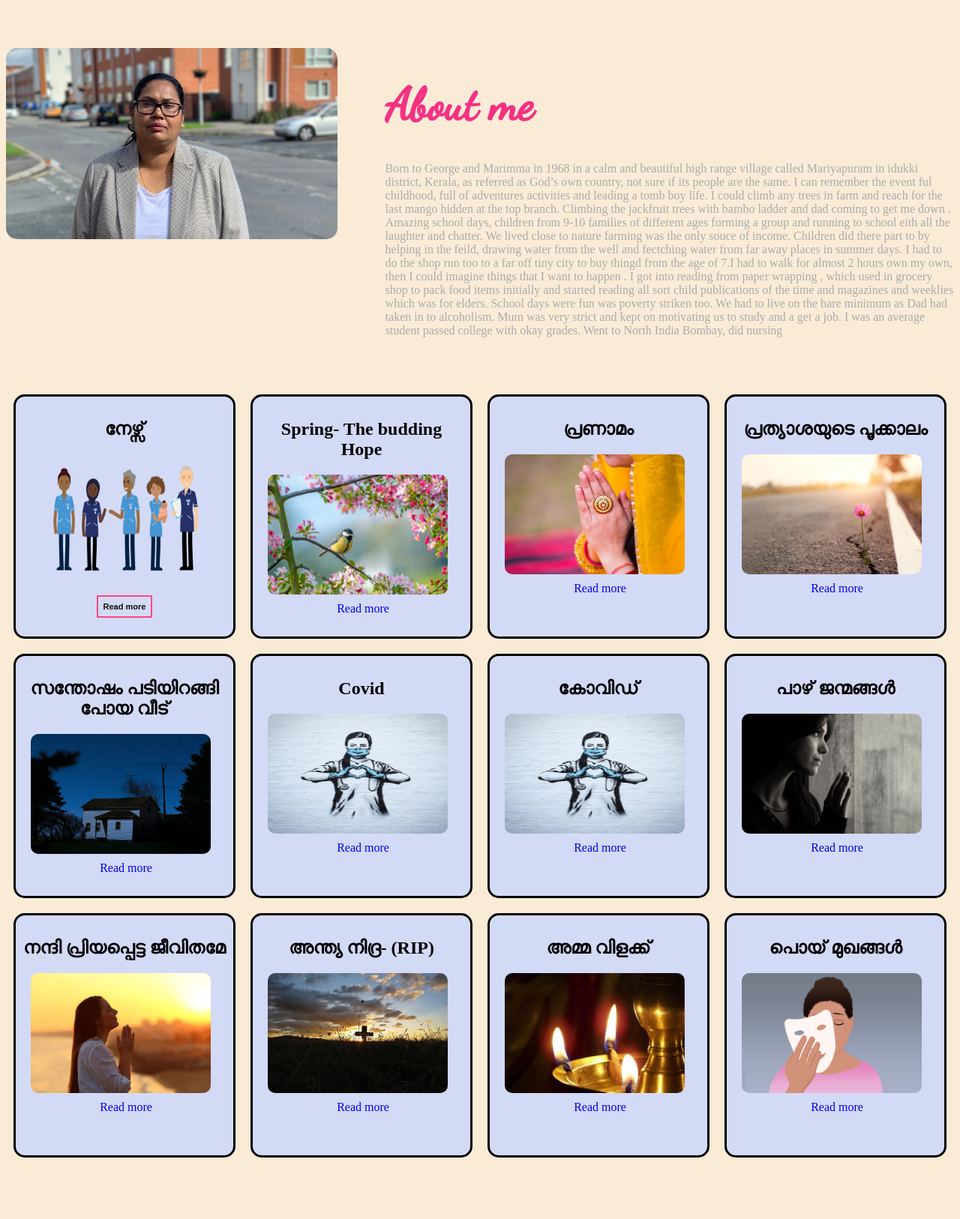
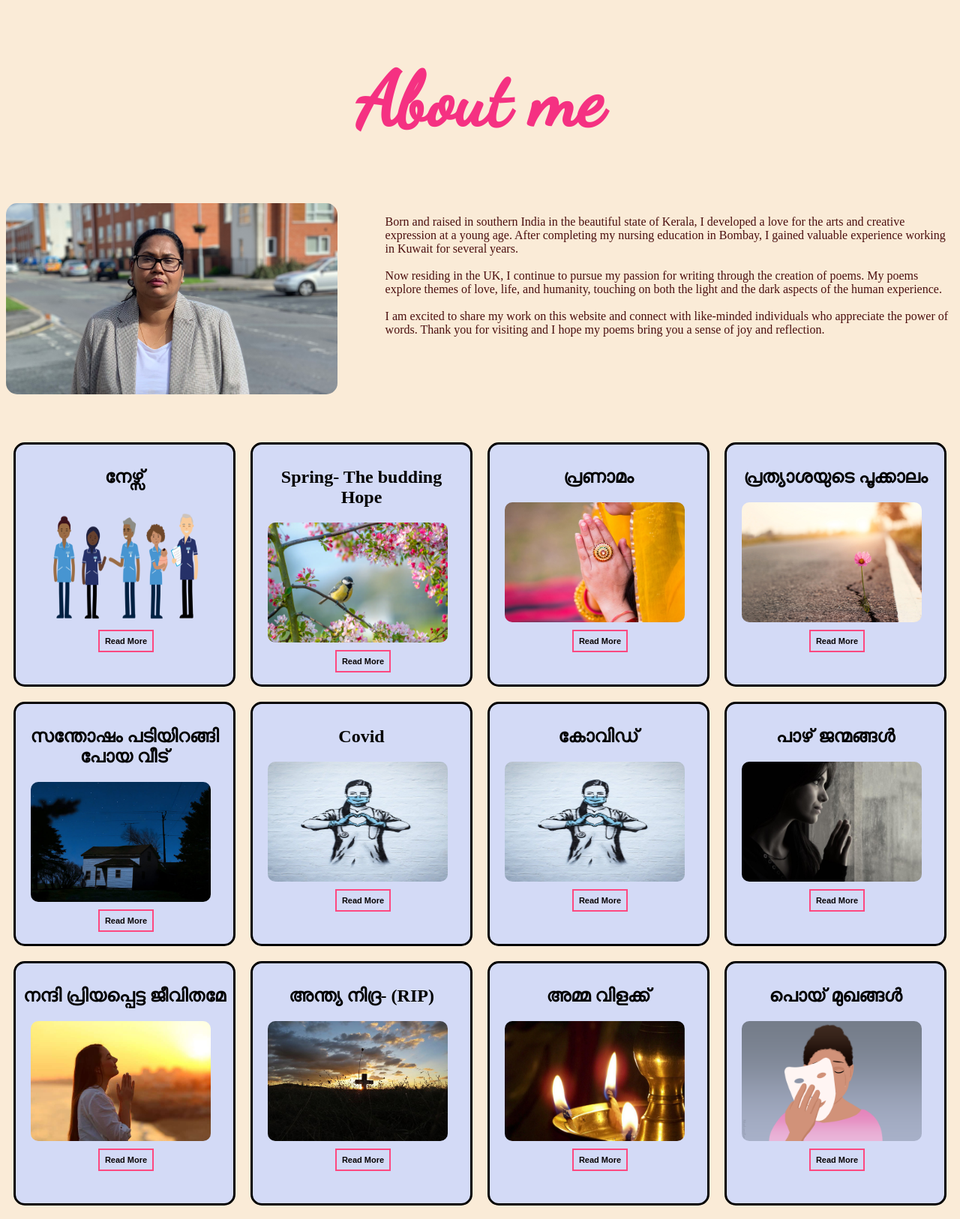
Before and after one commit to jomit1612/Poems, a website: page index.html in a window 1280 px wide. Shown: the part 210-1836 px from the top of the page at 75% size. Before the commit the page ends 1772 px from the top, so only its background shows below. Drawn offline with Linux system fonts and the light colour scheme.

Commit message:
css changed

```diff
--- a/index.html
+++ b/index.html
@@ -13,6 +13,7 @@
   </head>
   <body class="body">
     <h1 class="title">Janet's Poems</h1>
+    <h1 class="sub-title">About me</h1>
     <div id="about">
       <div class="container">
         <div class="row">
@@ -20,17 +21,14 @@
             <img src="./images/IMG_2180.jpg" />
           </div>
           <div class="about-col-2">
-            <h1 class="sub-title">About me</h1>
+            <!-- <h1 class="sub-title">About me</h1> -->
 
             <p>
-              Born to George and Marimma in 1968 in a calm and beautiful high range village called Mariyapuram in idukki district, Kerala, as referred as God’s own country, not sure if its people are the same.
-              I can remember the event ful childhood, full of adventures activities and leading a tomb boy life. I could climb any trees in farm and reach for the last mango hidden at the top branch. Climbing the jackfruit trees with bambo ladder and dad coming to get me down .
-              Amazing school days, children from 9-10 families of different ages forming a group and running to school eith all the laughter and chatter. We lived close to nature farming was the only souce of income. Children did there part to by helping in the feild, drawing water from the well and fectching water from far away places in summer days.
-              I had to do the shop run too to a far off tiny city to buy thingd from the age of 7.I had to walk for almost 2 hours own my own, then I could imagine things that I want to happen .
-              I got into reading from paper wrapping , which used in grocery shop to pack food items initially and started reading all sort child publications of the time and magazines and weeklies which was for elders.
-              School days were fun was poverty striken too. We had to live on the bare minimum as Dad had taken in to alcoholism.
-              Mum was very strict and kept on motivating us to study and a get a job. I was an average student passed college with okay grades.
-              Went to North India Bombay, did nursing
+              Born and raised in southern India in the beautiful state of Kerala, I developed a love for the arts and creative expression at a young age. After completing my nursing education in Bombay, I gained valuable experience working in Kuwait for several years.<br><br>
+
+Now residing in the UK, I continue to pursue my passion for writing through the creation of poems. My poems explore themes of love, life, and humanity, touching on both the light and the dark aspects of the human experience.<br><br>
+
+I am excited to share my work on this website and connect with like-minded individuals who appreciate the power of words. Thank you for visiting and I hope my poems bring you a sense of joy and reflection.
             </p>
 
 
@@ -45,19 +43,21 @@
       <section class="card">
         <h2>നേഴ്സ്</h2>
         <img class="image" src="./images/NursesWM.png" /><img />
-        <div class="button-container"></div>
-        <button class="button"><a href="poem3.html"> Read more</a></button>
-
+        <a href="poem3.html"><button class="button">Read More</button></a>
       </section>
       <section class="card">
         <h2>Spring- The budding Hope</h2>
         <img class="image" src="./images/Spring bird.webp" /><img />
-        <a href="poem2.html"> Read more</a>
+        <a href="poem2.html"><button class="button">Read More</button> </a>
+
+
       </section>
       <section class="card">
         <h2>പ്രണാമം</h2>
         <img class="image" src="./images/namaste-india.jpg" /><img />
-        <a href="poem4.html"> Read more</a>
+        <a href="poem4.html"> <button class="button">Read More</button></a>
+
+
       </section>
       <section class="card">
         <h2>പ്രത്യാശയുടെ പൂക്കാലം</h2>
@@ -65,12 +65,16 @@
           class="image"
           src="./images/istockphoto-1206800966-170667a.jpg"
         /><img />
-        <a href="poem5.html"> Read more</a>
+        <a href="poem5.html"><button class="button">Read More</button></a>
+
+
       </section>
       <section class="card">
         <h2>സന്തോഷം പടിയിറങ്ങി പോയ വീട്</h2>
         <img class="image" src="./images/house.jpg" /><img />
-        <a href="poem6.html"> Read more</a>
+        <a href="poem6.html"><button class="button"> Read More</button> </a>
+
+
       </section>
       <section class="card">
         <h2>Covid</h2>
@@ -78,7 +82,9 @@
           class="image"
           src="./images/Nurse with heart.jpg"
         /><img />
-        <a href="poem7.html"> Read more</a>
+        <a href="poem7.html"><button class="button">Read More</button> </a>
+
+
       </section>
       <section class="card">
         <h2>കോവിഡ്</h2>
@@ -86,7 +92,9 @@
           class="image"
           src="./images/Nurse with heart.jpg"
         /><img />
-        <a href="poem8.html"> Read more</a>
+        <a href="poem8.html">  <button class="button">Read More  </button></a>
+
+
       </section>
       <section class="card">
         <h2>പാഴ് ജന്മങ്ങൾ</h2>
@@ -94,7 +102,9 @@
           class="image"
           src="./images/a-sad-woman-looking-out-of-the-window.jpg"
         /><img />
-        <a href="poem9.html"> Read more</a>
+        <a href="poem9.html"><button class="button">Read More</button></a>
+
+
       </section>
       <section class="card">
         <h2>നന്ദി പ്രിയപ്പെട്ട ജീവിതമേ</h2>
@@ -102,7 +112,9 @@
           class="image"
           src="./images/cac-loai-hanh-phuc-4-16015263055089617668.jpg"
         /><img />
-        <a href="poem10.html"> Read more</a>
+        <a href="poem10.html"><button class="button">Read More</button> </a>
+
+
       </section>
       <section class="card">
         <h2>അന്ത്യ നിദ്ര- (RIP)</h2>
@@ -110,19 +122,25 @@
           class="image"
           src="./images/beautiful-colorful-sunset-over-cross-churchyard-cemetery-graveyard-131915228.jpg"
         /><img />
-        <a href="poem11.html"> Read more</a>
+        <a href="poem11.html"><button class="button"> Read More </button></a>
+
+
       </section>
 
     </section>
     <section class="card">
       <h2>അമ്മ വിളക്ക്</h2>
       <img class="image" src="images/nilavilakku-kerala-traditional-lamp.jpg.webp" alt="" /><img />
-      <a href="poem13.html"> Read more</a>
+      <a href="poem13.html"> <button class="button"> Read More</button> </a>
+
+
     </section>
     <section class="card">
       <h2>പൊയ് മുഖങ്ങൾ</h2>
       <img class="image" src="images/Autism_Aspect_Masking_1.png" alt="" /><img />
-      <a href="poem14.html"> Read more</a>
+      <a href="poem14.html"><button class="button">Read More</button> </a>
+
+
     </section>
     </div>
 
--- a/styles.css
+++ b/styles.css
@@ -98,7 +98,34 @@
   background-size: cover;
   color: black;
 }
-
+.whole-poem-b {
+  border: 5px solid black;
+  background-color: rgb(163, 224, 228);
+  background-repeat: no-repeat;
+  background-size: cover;
+  color: black;
+}
+.whole-poem-c {
+  border: 5px solid black;
+  background-color: rgb(203, 236, 176);
+  background-repeat: no-repeat;
+  background-size: cover;
+  color: black;
+}
+.whole-poem-d {
+  border: 5px solid black;
+  background-color: rgb(203, 236, 176);
+  background-repeat: no-repeat;
+  background-size: cover;
+  color: black;
+}
+.whole-poem-e {
+  border: 5px solid black;
+  background-color: rgb(250, 103, 103);
+  background-repeat: no-repeat;
+  background-size: cover;
+  color: black;
+}
 .whole {
   display: block;
   justify-content: center;
@@ -133,11 +160,20 @@
 }
 .about-col-2 {
   flex-basis: 60%;
+  color: rgb(75, 14, 14);
 }
 .sub-title {
   font-size: 60px;
   font-weight: 600;
   color: rgb(245, 49, 130);
+  font-family: "Dancing Script", cursive;
+  align-items: center;
+  justify-content: center;
+  text-align: center;
+  padding: 10px;
+  border-width: 5px;
+  border-radius: 50px;
+  font-size: 100px;
   font-family: "Dancing Script", cursive;
 }
 
@@ -196,14 +232,14 @@
   font-weight: 600;
   margin: 0 15px;
   /* transition: 0.1s; */
-  color: #fe4880;
+  color: #080405;
   border: 2px solid #fe4880;
   background-image: linear-gradient(to right, transparent 50%, #fe4880 50%);
   background-size: 200%;
   background-position: 0%;
 }
 .button:hover {
-  color: #fe4880;
+  background-color: #fe4880;
   background-position: 100%;
 }
 .button a {
```
Also changed, not shown: poem11.html (+2 -0 lines), poem13.html (+2 -0 lines), poem14.html (+2 -0 lines), poem9.html (+2 -0 lines).
